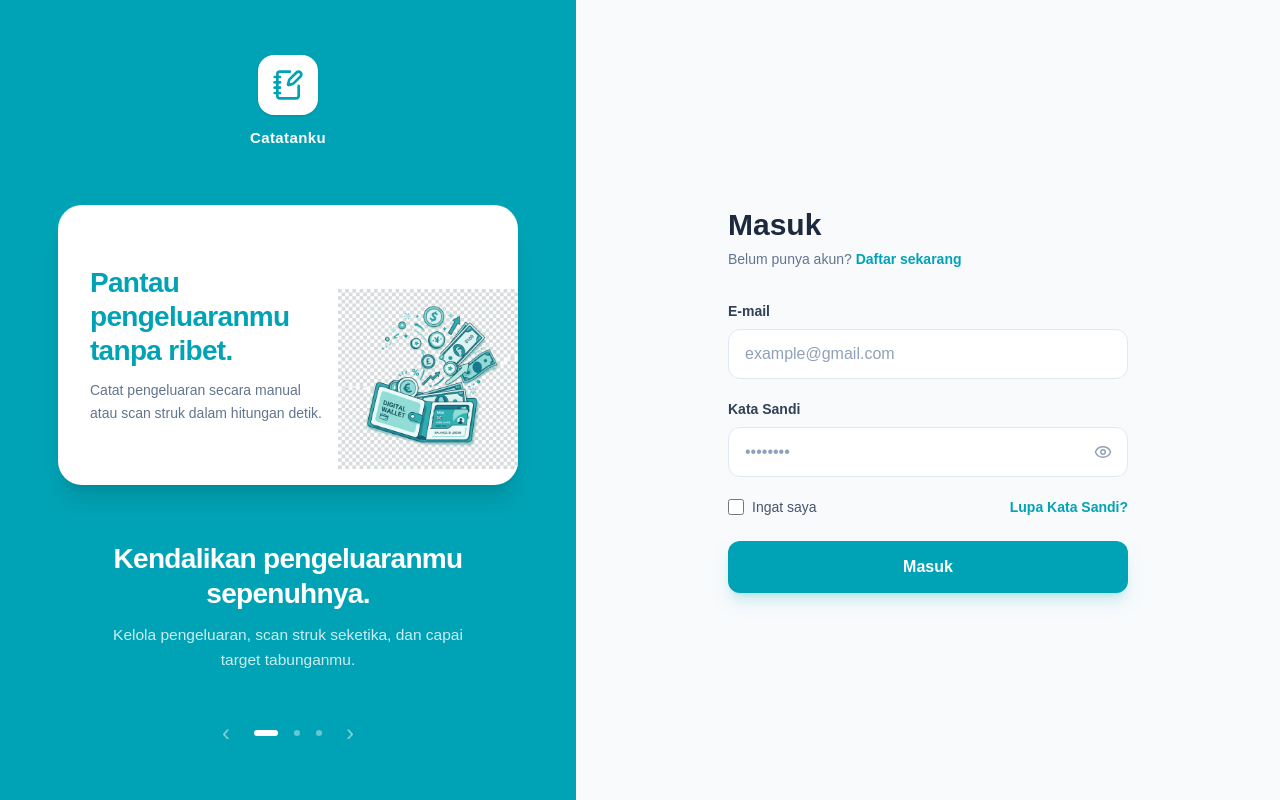
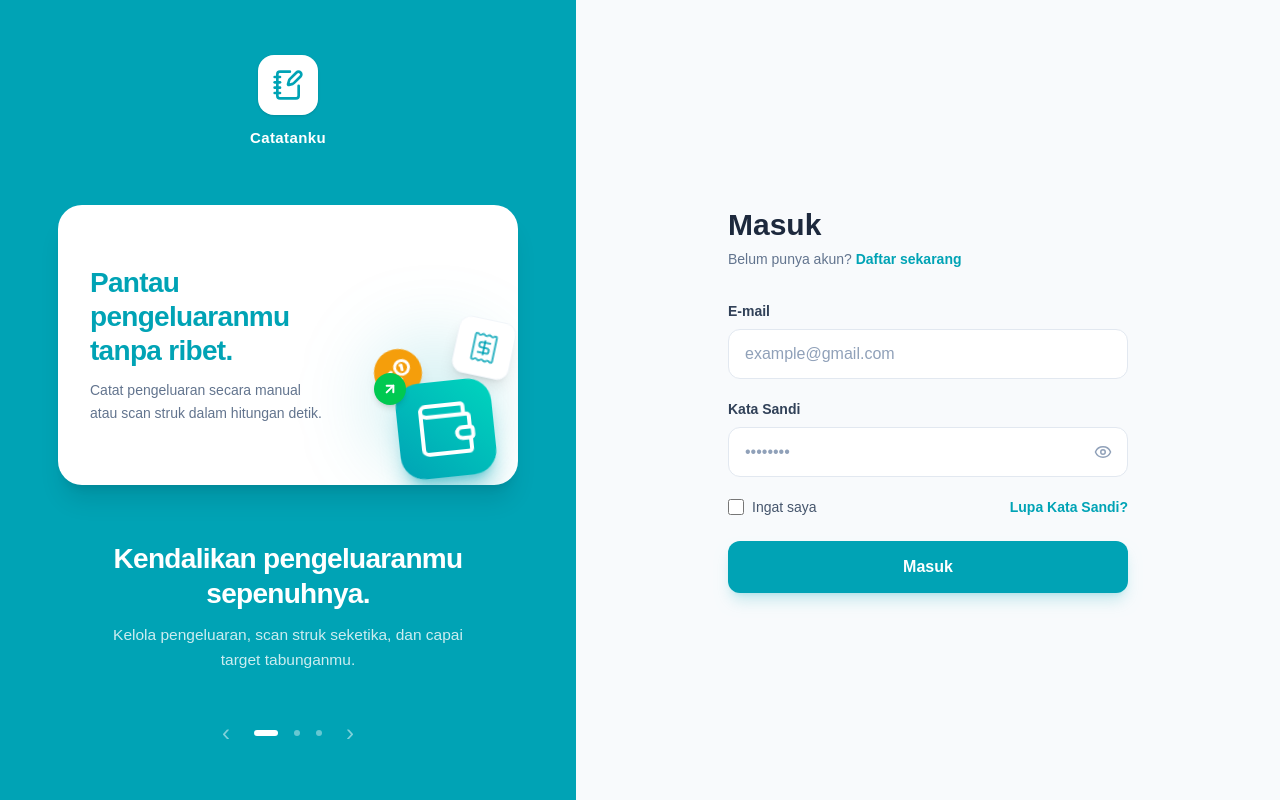
Before and after one commit to dapaa67/catatanku-app, a Next.js app: page /auth/login in a window 1280 px wide. Built offline with nearby package versions, Linux system fonts and the light colour scheme.

Commit message:
feat: add receipt scanning with AI integration and UI components for transaction entry, AI assistant, and auth layout

```diff
--- a/src/app/ai-assistant/page.tsx
+++ b/src/app/ai-assistant/page.tsx
@@ -214,15 +214,15 @@ export default function AIAssistantPage() {
   const isEmpty = messages.length === 0;
 
   return (
-    <div className="w-full h-full flex flex-col md:items-center md:justify-center md:py-6">
-      <div className="flex flex-col w-full h-full md:max-w-4xl md:h-[calc(100vh-80px)] md:max-h-[850px] bg-slate-50 md:bg-white md:border md:border-slate-200 md:rounded-[2.5rem] md:shadow-sm relative overflow-hidden">
+    <div className="w-full h-full flex flex-col bg-white">
+      <div className="flex flex-col w-full h-full relative overflow-hidden">
 
         {/* Tombol reset percakapan, muncul saat ada pesan */}
         {!isEmpty && (
           <div className="absolute top-4 right-4 md:right-6 z-10 animate-in fade-in duration-300">
             <button
               onClick={handleReset}
-              className="flex items-center gap-1.5 text-[10px] md:text-xs font-semibold text-slate-400 hover:text-primary transition-colors px-3 py-1.5 rounded-xl hover:bg-primary/5 cursor-pointer bg-white/80 backdrop-blur-sm shadow-sm md:shadow-none md:bg-transparent"
+              className="flex items-center gap-1.5 text-[10px] md:text-xs font-semibold text-slate-400 hover:text-primary transition-colors px-3 py-1.5 rounded-xl hover:bg-slate-100 cursor-pointer bg-white border border-slate-100 shadow-sm"
             >
               <RotateCcw className="w-3.5 h-3.5" />
               Reset
@@ -330,9 +330,9 @@ export default function AIAssistantPage() {
       </div>
 
         {/* Input bar di bawah layar */}
-        <div className="shrink-0 bg-slate-50 md:bg-white px-4 pt-2 pb-4 md:pb-6 border-t md:border-t-0 border-slate-200/50">
+        <div className="shrink-0 bg-white px-4 pt-2 pb-4 md:pb-6">
         <div className="max-w-3xl mx-auto">
-          <div className="flex items-end gap-2 md:gap-3 bg-white md:bg-slate-50 rounded-3xl px-4 md:px-5 py-2.5 md:py-3 border border-slate-200 md:border-transparent shadow-sm focus-within:border-primary/30 focus-within:ring-2 focus-within:ring-primary/10 transition-all">
+          <div className="flex items-end gap-2 md:gap-3 bg-slate-50 rounded-[2rem] px-4 md:px-5 py-2.5 md:py-3 border border-slate-200 shadow-sm focus-within:border-primary/40 focus-within:ring-4 focus-within:ring-primary/10 transition-all">
 
             {/* Textarea auto-resize untuk input pesan */}
             <textarea
--- a/src/app/auth/_components/AuthLeftPanel.tsx
+++ b/src/app/auth/_components/AuthLeftPanel.tsx
@@ -2,7 +2,7 @@
 
 import { useState } from "react";
 import Image from "next/image";
-import { NotebookPen } from "lucide-react";
+import { NotebookPen, Wallet, Coins, Receipt, ArrowUpRight } from "lucide-react";
 
 const slides = [
   {
@@ -56,15 +56,30 @@ export default function AuthLeftPanel() {
             </p>
           </div>
 
-          {/* Ilustrasi Hiasan Kanan */}
-          <div className="absolute right-0 bottom-4 w-[180px] h-[180px]">
-            <Image
-              src="/wallet-illustration.png"
-              alt="Ilustrasi dompet"
-              fill
-              className="object-contain object-right"
-              loading="eager"
-            />
+          {/* Ilustrasi Hiasan Kanan (CSS Art) */}
+          <div className="absolute -right-4 -bottom-4 w-[200px] h-[200px] flex items-center justify-center pointer-events-none">
+            {/* Background Blob */}
+            <div className="absolute w-[120px] h-[120px] bg-primary/20 rounded-full blur-2xl"></div>
+
+            {/* Floating Receipt */}
+            <div className="absolute top-8 right-6 bg-white p-3 rounded-xl shadow-lg border border-slate-100 transform rotate-12 animate-[bounce_4s_ease-in-out_infinite]">
+              <Receipt className="w-8 h-8 text-primary/80" strokeWidth={1.5} />
+            </div>
+
+            {/* Floating Coins */}
+            <div className="absolute top-12 right-28 bg-[#f59e0b] p-2.5 rounded-full shadow-lg transform -rotate-12 animate-[bounce_3s_ease-in-out_infinite_0.5s]">
+              <Coins className="w-7 h-7 text-white" strokeWidth={2.5} />
+            </div>
+
+            {/* Main Wallet Icon */}
+            <div className="absolute bottom-6 right-10 bg-gradient-to-tr from-primary to-teal-400 p-4 rounded-[1.5rem] shadow-xl shadow-primary/40 transform -rotate-6">
+              <Wallet className="w-16 h-16 text-white" strokeWidth={1.5} />
+            </div>
+
+            {/* Small accent */}
+            <div className="absolute bottom-24 right-32 bg-green-500 p-2 rounded-full shadow-md animate-[pulse_2s_ease-in-out_infinite]">
+              <ArrowUpRight className="w-4 h-4 text-white" strokeWidth={3} />
+            </div>
           </div>
         </div>
 
--- a/src/app/transaksi/tambah/scan/page.tsx
+++ b/src/app/transaksi/tambah/scan/page.tsx
@@ -140,9 +140,9 @@ export default function ScanStrukPage() {
       // Redirect ke halaman review draft
       router.push("/transaksi/tambah/manual");
 
-    } catch (err) {
+    } catch (err: any) {
       console.error("Gagal OCR:", err);
-      setError("Gagal membaca struk. Pastikan foto jelas dan terang atau coba foto lain.");
+      setError(`Gagal membaca struk: ${err.message || "Pastikan foto jelas atau coba foto lain."}`);
     } finally {
       setIsProcessing(false);
     }
```
